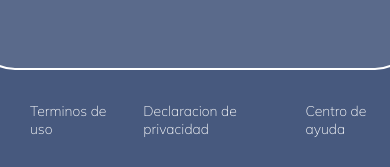
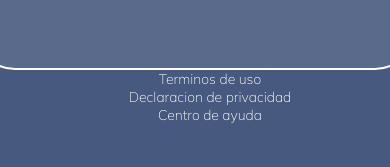
Before and after one commit to caarlosdamian/TesitingApp, a React (Create React App) app: page /Login in a window 390 px wide. Shown: the part 814-981 px from the top of the page. Built offline with nearby package versions, Linux system fonts and the light colour scheme.

Commit message:
add mobile adaptation

```diff
--- a/src/styles/Login.css
+++ b/src/styles/Login.css
@@ -110,3 +110,16 @@
 .footer:hover a {
   text-decoration: underline;
 }
+
+@media only screen and (max-width: 700px) {
+  .login_container {
+    background-color: transparent;
+    border: none;
+    padding: 0px;
+    width: 100%;
+  }
+  .footer{
+    align-items: flex-start;
+    flex-direction: column;
+  }
+}
```
